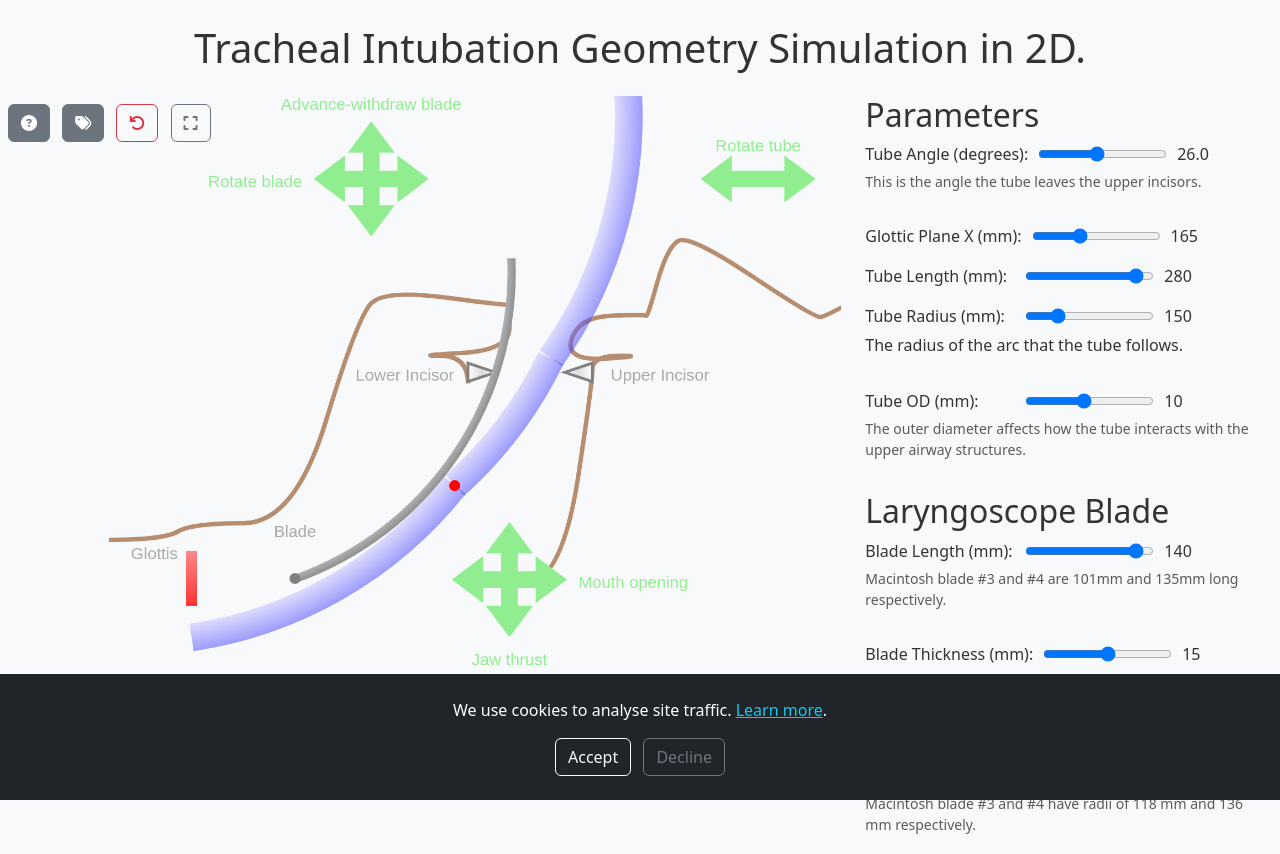
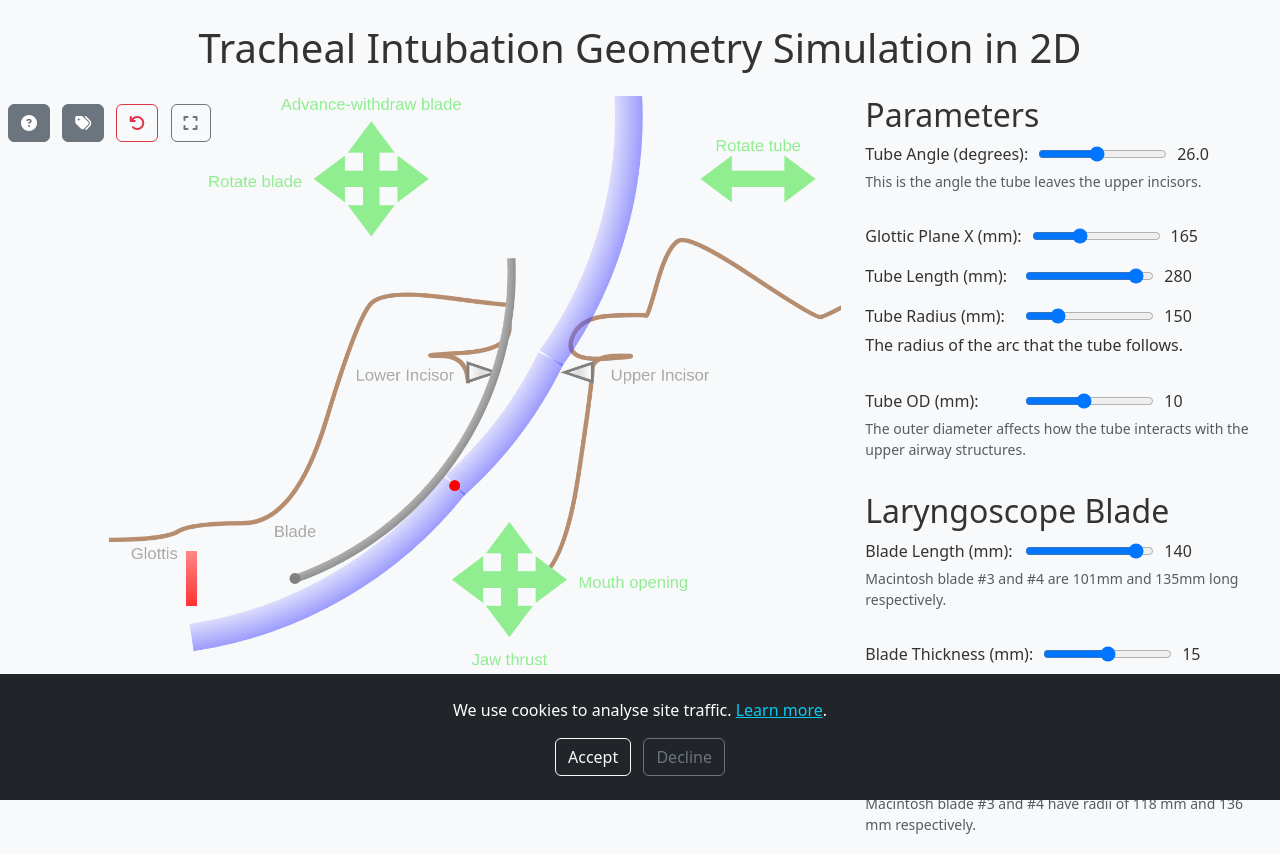
Before and after one commit to ErichBSchulz/tubebend, a website with bundled scripts: page index.html in a window 1280 px wide. Shown: the top 854 px of the page. Built offline with nearby package versions, Linux system fonts and the light colour scheme.

Commit message:
fix title

```diff
--- a/index.html
+++ b/index.html
@@ -51,7 +51,7 @@
 
     <div class="container-fluid">
       <h1 id="heading" class="text-center my-4">
-        Tracheal Intubation Geometry Simulation in 2D.
+        Tracheal Intubation Geometry Simulation in 2D
       </h1>
 
       <div class="row">
```
